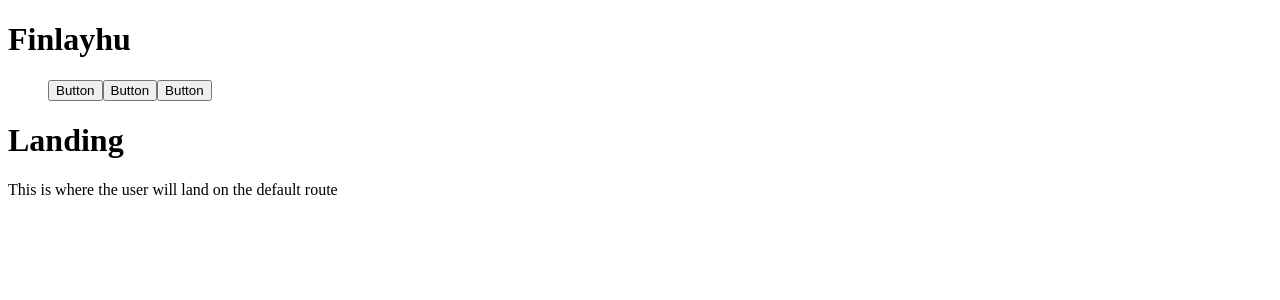
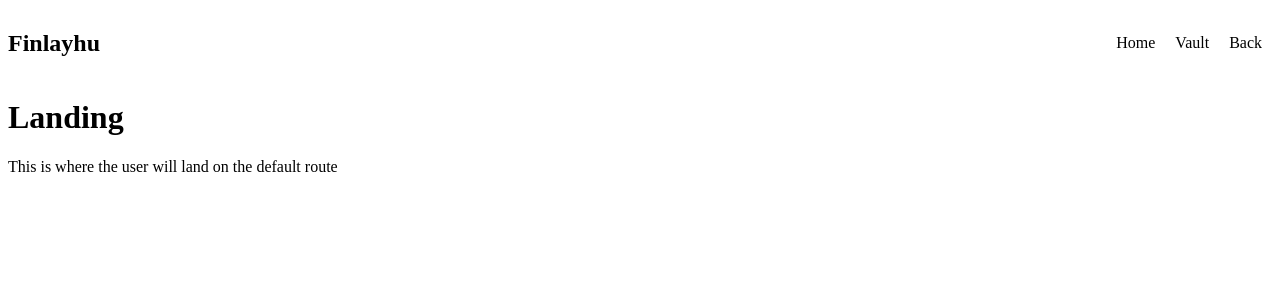
Before and after one commit to HudsonFinn/finlayhu, a React (Vite) app: page / in a window 1280 px wide. Shown: the top 300 px of the page. Built offline with nearby package versions, Linux system fonts and the light colour scheme.

Commit message:
Add NavBar CSS

```diff
--- /dev/null
+++ b/src/components/NavBar.css
@@ -0,0 +1,14 @@
+.nav {
+    display: flex;
+    justify-content: space-between;
+    align-items: center
+  }
+
+  .nav-items {
+    list-style: none;
+    display: flex;
+  }
+
+  .nav-items > li {
+    padding: 10px;
+  }
--- a/src/components/NavBar.tsx
+++ b/src/components/NavBar.tsx
@@ -1,15 +1,15 @@
-import NavButton from "./NavButton";
+import "./NavBar.css"
 
 function NavBar() {
     return (
-        <div>
+        <nav className="nav" >
             <h1>Finlayhu</h1>
-            <ol>
-                <NavButton />
-                <NavButton />
-                <NavButton />
+            <ol className="nav-items">
+                <li>Home</li>
+                <li>Vault</li>
+                <li>Back</li>
             </ol>
-        </div>
+        </nav>
     )
 }
 
```
